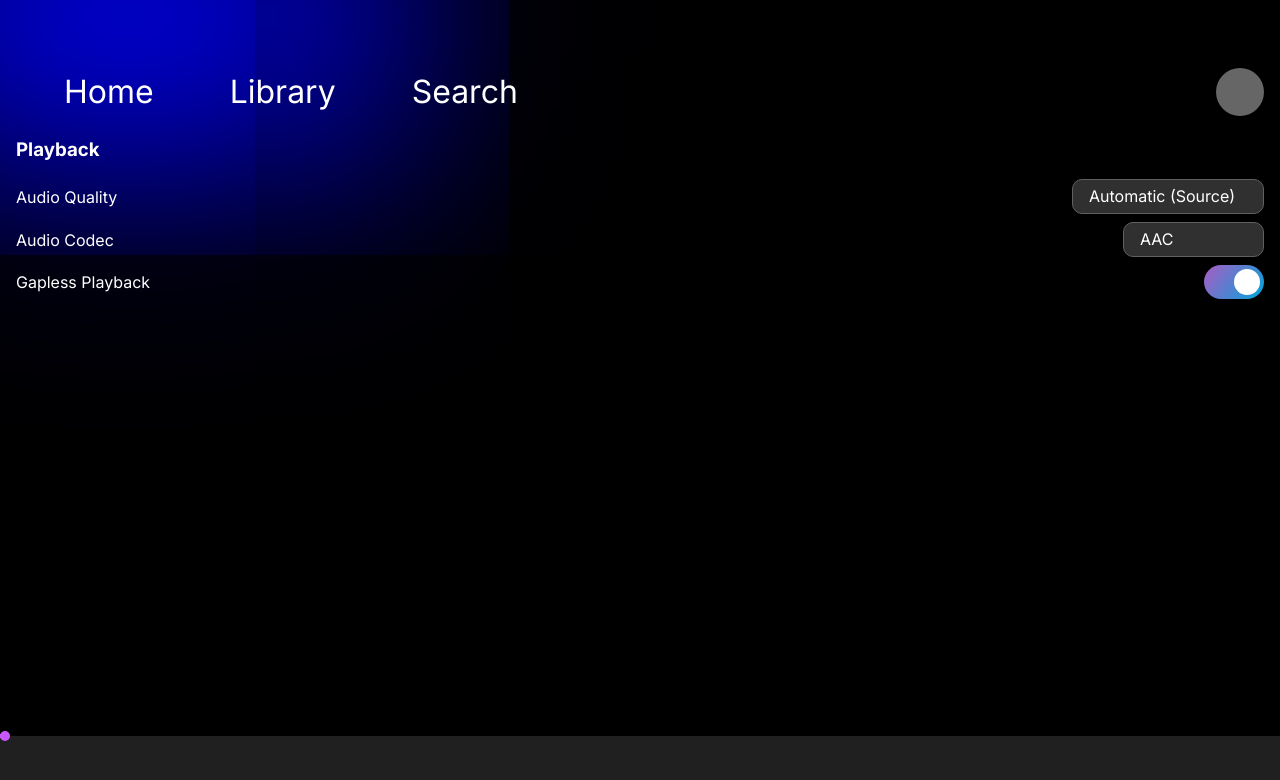
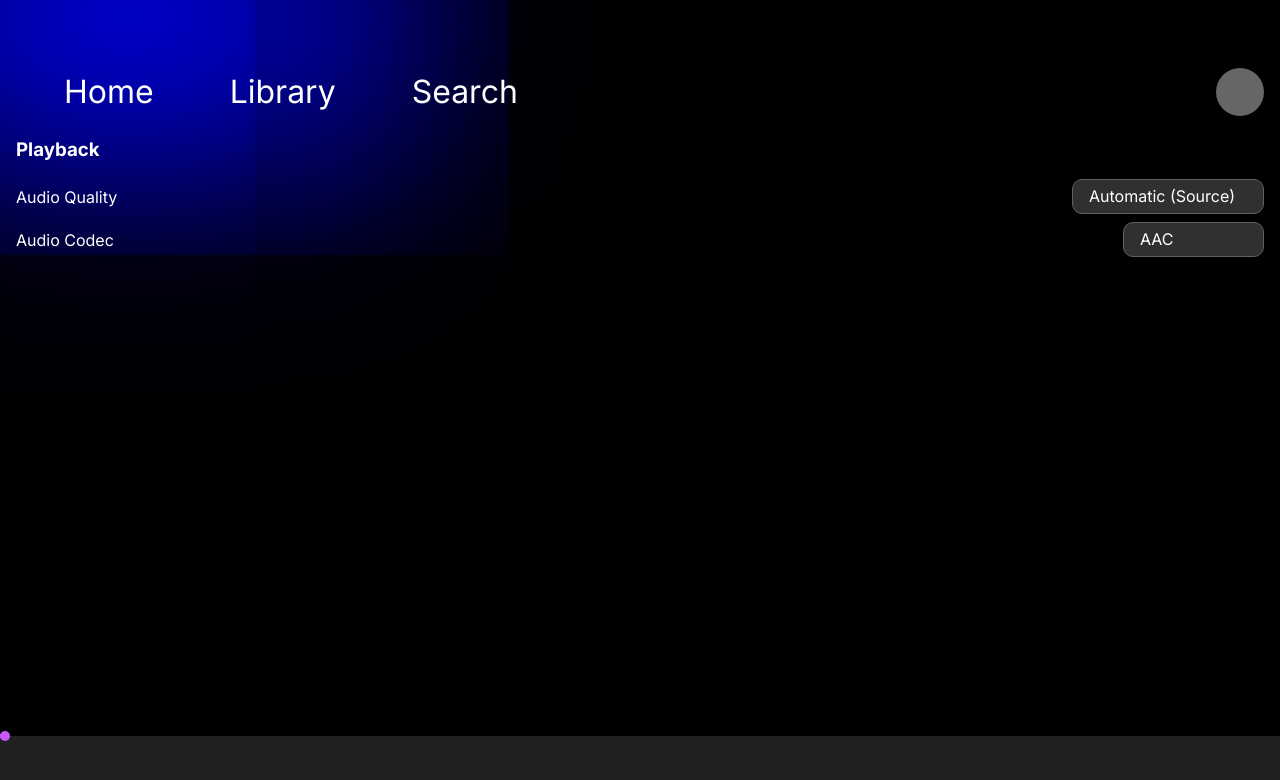
Before and after one commit to httpjamesm/kyoku, a SvelteKit app: page /app/settings in a window 1280 px wide. Shown: the top 780 px of the page. Built offline with nearby package versions, Linux system fonts and the light colour scheme; some icons are missing.

Commit message:
feat: remove gapless playback setting

```diff
--- a/src/routes/app/settings/+page.svelte
+++ b/src/routes/app/settings/+page.svelte
@@ -3,16 +3,13 @@
 	import Setting from '$lib/components/settings/Setting.svelte';
 	import Select from '$lib/components/input/Select.svelte';
 	import { getSetting, setSetting } from '$lib/utils/settings';
-	import Toggle from '$lib/components/input/Toggle.svelte';
 
 	let audioQuality = getSetting('playback.audioQuality');
 	let audioCodec = getSetting('playback.audioCodec');
-	let gaplessPlayback = getSetting('playback.gapless') === 'true';
 
 	$: {
 		setSetting('playback.audioQuality', audioQuality);
 		setSetting('playback.audioCodec', audioCodec);
-		setSetting('playback.gapless', gaplessPlayback.toString());
 	}
 </script>
 
@@ -53,7 +50,4 @@
 			]}
 		/>
 	</Setting>
-	<Setting name="Gapless Playback">
-		<Toggle id="gapless-toggle" bind:checked={gaplessPlayback} />
-	</Setting>
 </SettingsSection>
```
